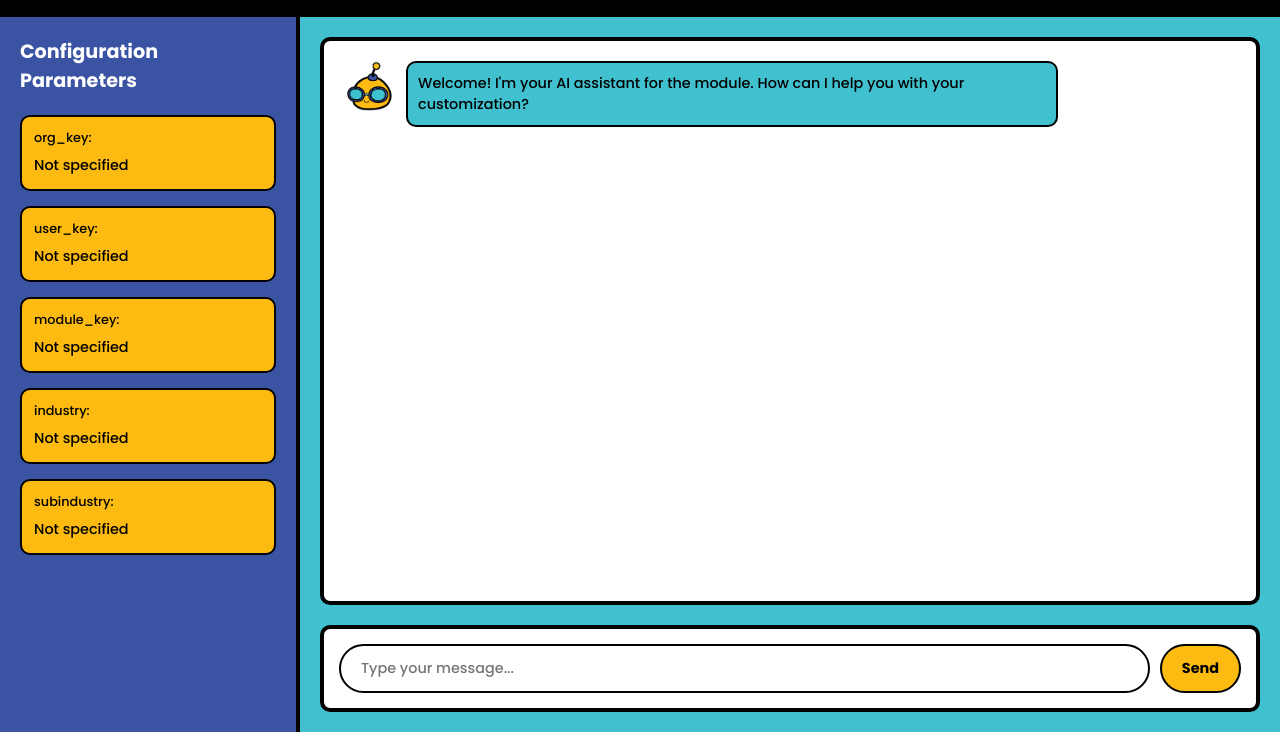
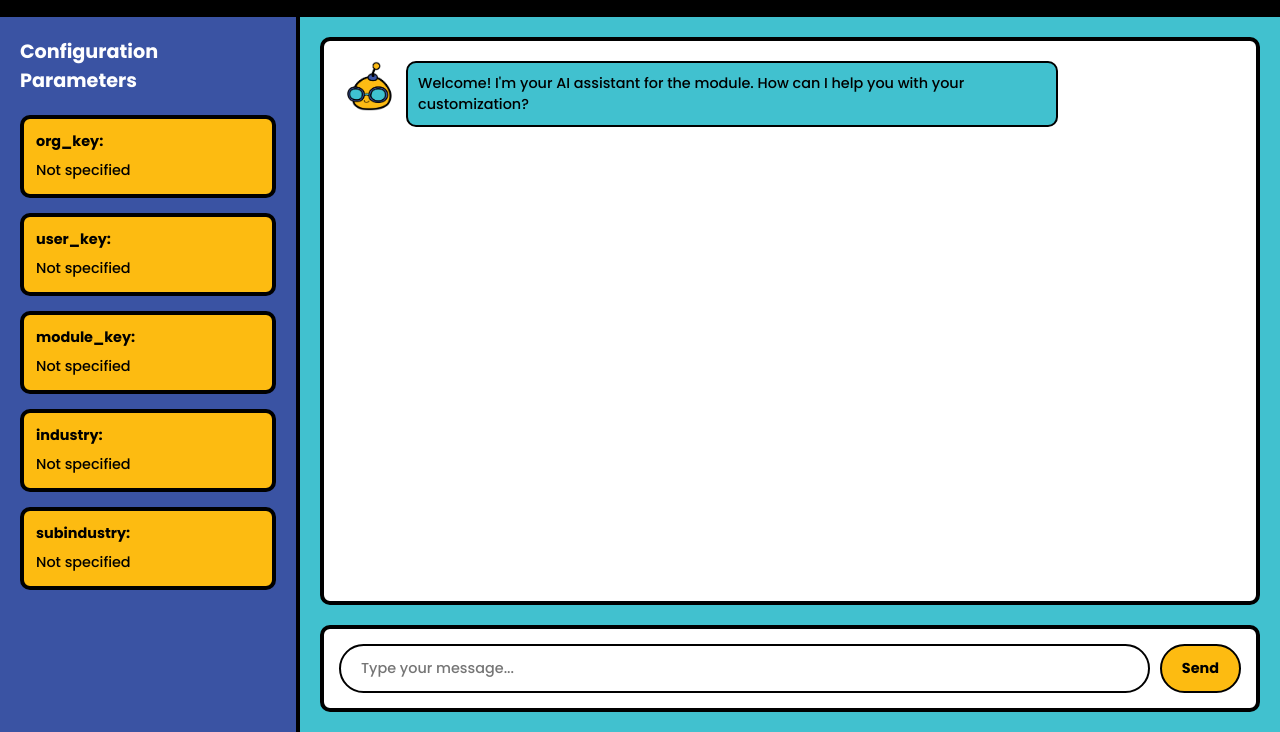
Before and after one commit to xlncbasit/xlncbasit.github.io, a plain HTML site: page index.html in a window 1280 px wide. Shown: the part 68-800 px from the top of the page. Drawn offline with nearby package versions, Linux system fonts and the light colour scheme.

Commit message:
new change

```diff
--- a/index.html
+++ b/index.html
@@ -50,17 +50,17 @@
         .param-item {
             margin-bottom: 15px;
             padding: 12px;
-            border: 2px solid #000000;
+            border: 4px solid #000000;
             border-radius: 10px;
             background: #fdbb11;
         }
 
         .param-label {
-            font-weight: 500;
+            font-weight: 800;
             color: #000000;
             margin-bottom: 5px;
             display: block;
-            font-size: 0.8rem;
+            font-size: 0.9rem;
         }
 
         .param-value {
```
